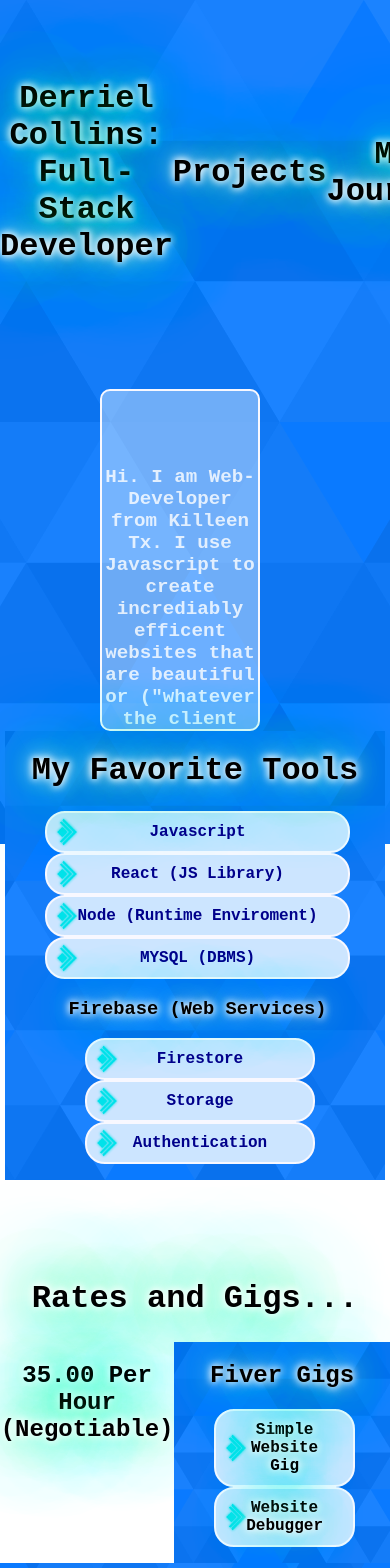
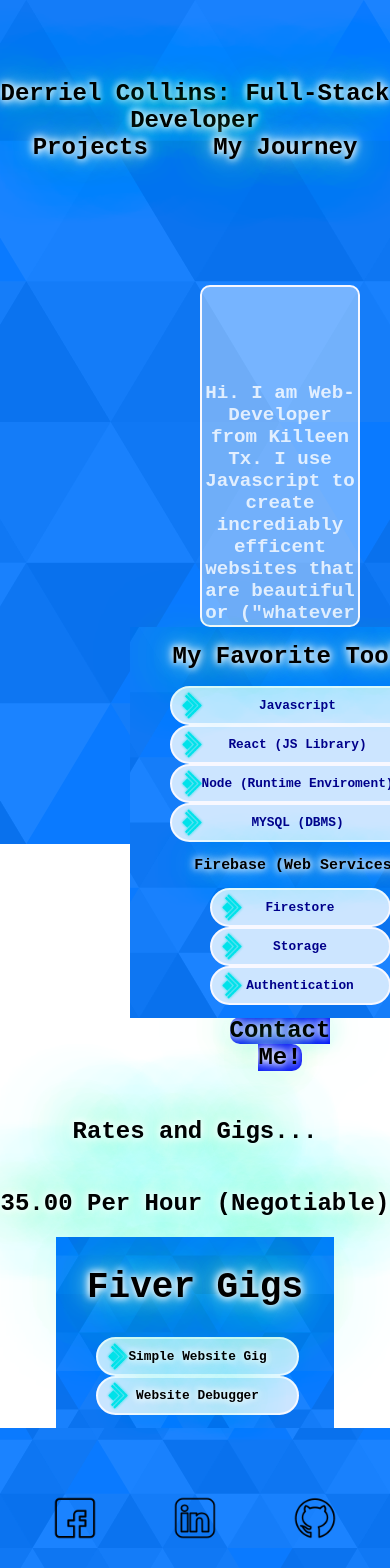
Before and after one commit to Derriel94/Portfolio, a React (Create React App) app: page / in a window 390 px wide. Shown: the top 1568 px of the page. Built offline with nearby package versions, Linux system fonts and the light colour scheme.

Commit message:
added framer motion for animations and added some responsive css for mobile screens

```diff
--- a/package.json
+++ b/package.json
@@ -2,15 +2,13 @@
   "name": "techmo",
   "version": "0.1.0",
   "private": true,
-   "engines": {
-    "node": "18.x"
-  },
   "dependencies": {
     "@react-spring/web": "^9.5.5",
     "@testing-library/jest-dom": "^5.16.4",
     "@testing-library/react": "^13.0.1",
     "@testing-library/user-event": "^13.5.0",
     "bootstrap": "^5.1.3",
+    "framer-motion": "^7.5.3",
     "react": "^18.0.0",
     "react-bootstrap": "^2.2.3",
     "react-dom": "^18.0.0",
--- a/src/App.css
+++ b/src/App.css
@@ -34,6 +34,7 @@ body {
 .nav-bar {
   display: flex;
   justify-content: space-around;
+  flex-wrap: wrap;
   align-items: center;
   padding-top: 80px;
   padding-bottom: 40px;
@@ -85,7 +86,7 @@ body {
   margin-left: 100px;
   margin-top: 10vh;
   opacity: 1;
-  animation-name: fadeInOpacity;
+  /*animation-name: fadeInOpacity;*/
   animation-iteration-count: 1;
   animation-timing-function: ease-in;
   animation-duration: 2s;
@@ -122,7 +123,7 @@ ul {
   background-repeat: no-repeat;
   background-position: left center;
   background-size: 40px;
-  animation-name: slideIn;
+ /* animation-name: slideIn;*/
   animation-iteration-count: 1;
   animation-timing-function: ease-in;
   animation-duration: 900ms;
@@ -144,10 +145,10 @@ ul {
 }
 .bottomOfPage {
   display: flex;
+  flex-wrap: wrap;
   justify-content: space-around;
   margin-top: 25px;
 }
-
 
 .neonText {
   color: black;
@@ -229,3 +230,27 @@ ul {
 .footer > a {
   padding: 10px;
 }
+.footer > a > img {
+
+}
+
+@media only screen and (max-width: 600px) {
+  .footer > a > img{
+  height: 100px;
+  width: 100px;
+  }
+}
+@media only screen and (max-width: 600px) {
+  body {
+    font-size: .8rem;
+  }
+  div > .navLink{
+    font-size: 1.5rem;
+  }
+  div > h1 {
+    font-size: 1.5rem;
+  }
+  div > .neonText {
+    font-size: 1.5rem;
+  }
+}
--- a/src/components/Home/Home.js
+++ b/src/components/Home/Home.js
@@ -1,5 +1,7 @@
 import React from 'react';
 import { Link } from "react-router-dom";
+import { render } from "react-dom";
+import { motion } from "framer-motion";
 
 const Home = () => {
 
@@ -7,20 +9,29 @@ const Home = () => {
 	return (
       <div className="home">
       	<div className="topOfPage">
-	      	<div className="clearBox">
+	      	<motion.div
+	     		className="clearBox"
+	     		animate={{ x:100 , scale: 1}}
+	     		initial={{ x: 0 , scale: 0}}
+	     		>
 	      		<div className="leftSide">
-	      		  Hi. I am Web-Developer from Killeen Tx.
+	      		 <p> Hi. I am Web-Developer from Killeen Tx.
 	      		  I use Javascript to create incrediably efficent websites that are
 	      		  beautiful or ("whatever the client wants, beauty is a spectrum :)").
 	      		  I invite you to take a look at some of my work and my journey.
 	      		  If you would like to hire me for work. Hit the contact button to
 	      		  for my contact information!
+	      		</p>
 	      		</div>
 	      		<div>
 	      		  <Link to="/contact"className="neonText" style={{background: "blue", borderRadius: "10px"}}>Contact Me!</Link>
 	      		</div>
-	      	</div>
-	     	<div className="rightSide svgBack">
+	      	</motion.div>
+	     	<motion.div
+	     		className="rightSide svgBack"
+	     		animate={{ x:100 , scale: 1}}
+	     		initial={{ x: 0 , scale: 0}}
+	     		>
 	      		<h1 className="neonText">My Favorite Tools</h1>
 	      		<ul>
 	      			<li>Javascript</li>
@@ -34,7 +45,7 @@ const Home = () => {
 	      				<li>Authentication</li>
 	      			</ul>
 	      		</ul>
-	      	</div>
+	      	</motion.div>
       	</div>
       	<h1 className="neonText" style={{marginTop: "100px"}}>Rates and Gigs...</h1>
       	<div className="bottomOfPage">
```
Also changed, not shown: 1 other file (tests, documents, lock files or other folders).
